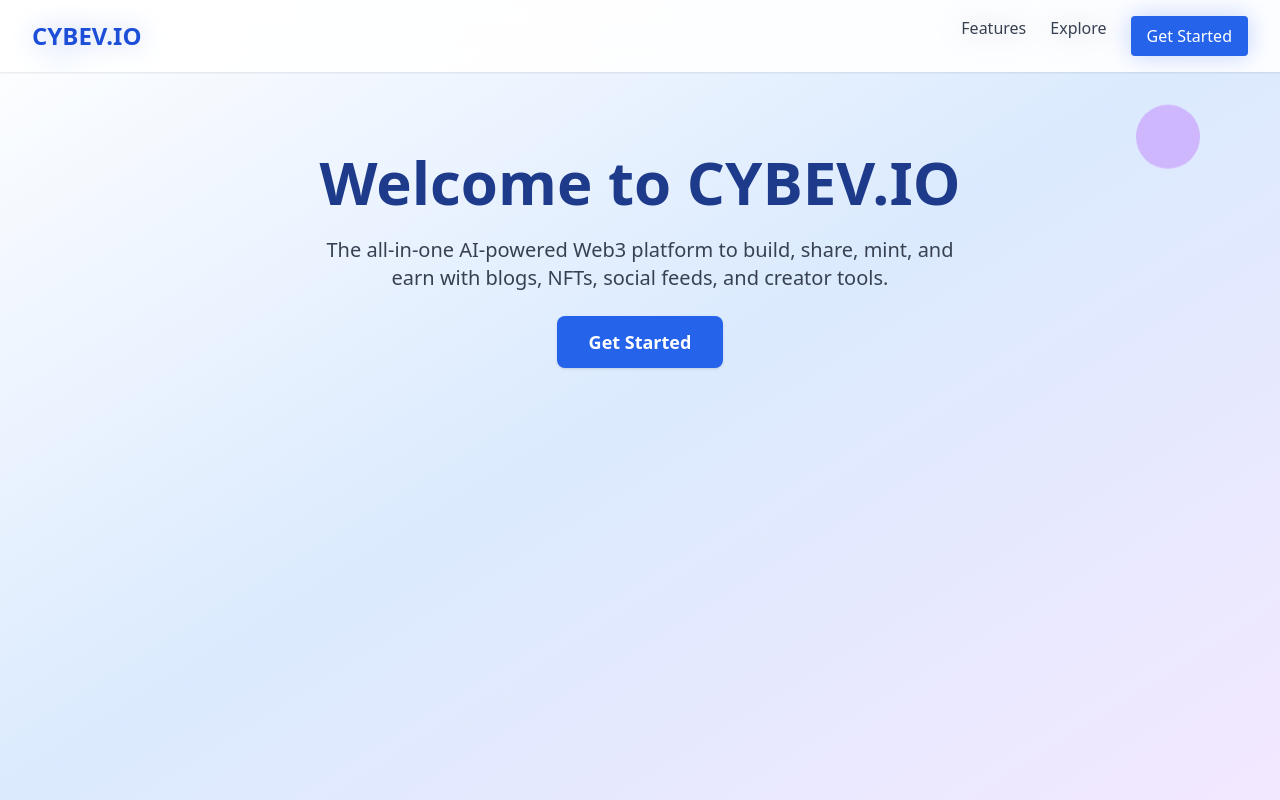
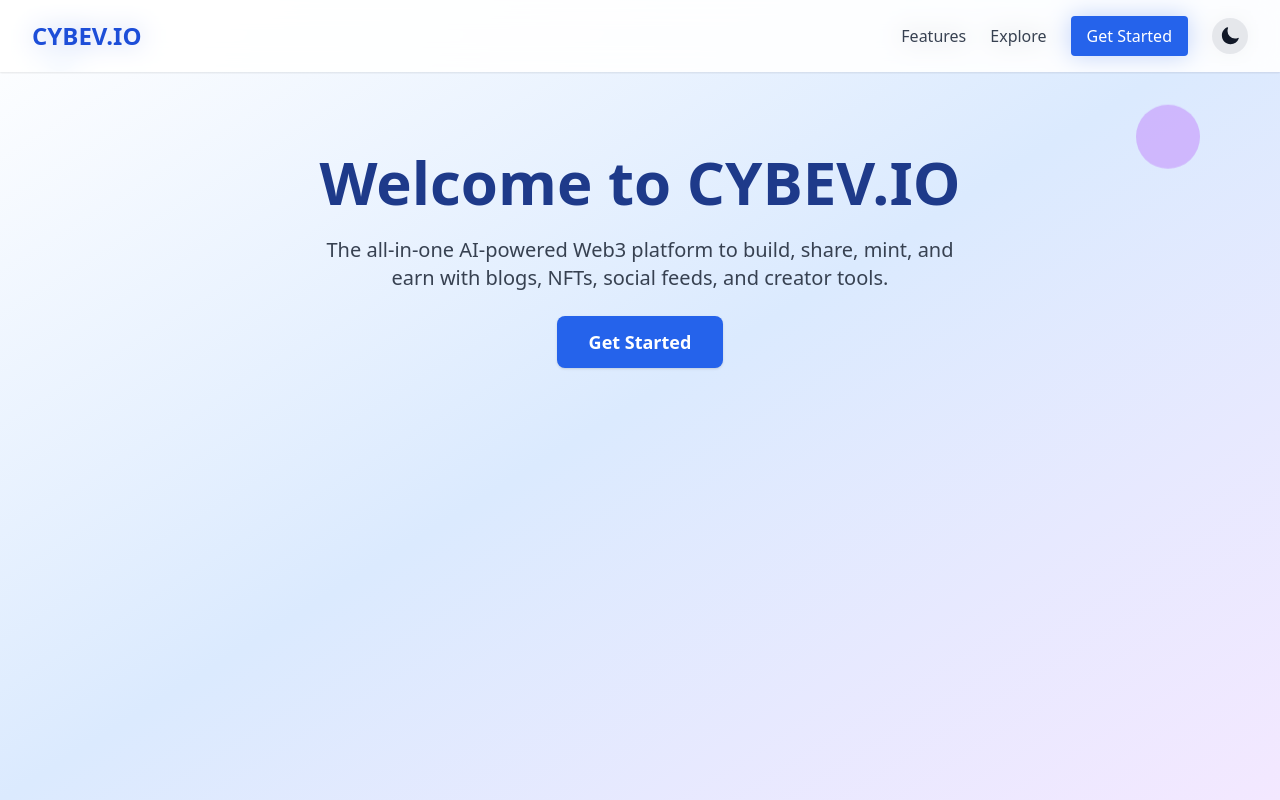
Before and after one commit to cybev1/cybev-frontend, a Next.js app: page / in a window 1280 px wide. Built offline with nearby package versions, Linux system fonts and the light colour scheme.

Commit message:
Add files via upload

```diff
--- a/components/Navbar.js
+++ b/components/Navbar.js
@@ -1,14 +1,22 @@
 
 import Link from 'next/link';
+import { MoonIcon, SunIcon } from '@heroicons/react/24/solid';
 
-export default function Navbar() {
+export default function Navbar({ theme, setTheme }) {
+  const toggleTheme = () => {
+    setTheme(theme === 'light' ? 'dark' : 'light');
+  };
+
   return (
-    <nav className="w-full flex items-center justify-between px-8 py-4 bg-white/70 backdrop-blur-md shadow-sm fixed top-0 z-50">
-      <div className="text-2xl font-bold text-blue-700">CYBEV.IO</div>
-      <div className="space-x-6 hidden md:flex">
-        <Link href="/features" className="text-gray-700 hover:text-blue-700 font-medium transition">Features</Link>
-        <Link href="/explore" className="text-gray-700 hover:text-blue-700 font-medium transition">Explore</Link>
+    <nav className="w-full flex items-center justify-between px-8 py-4 bg-white/70 dark:bg-gray-900/80 backdrop-blur-md shadow-sm fixed top-0 z-50 transition-colors duration-500">
+      <div className="text-2xl font-bold text-blue-700 dark:text-white">CYBEV.IO</div>
+      <div className="space-x-6 hidden md:flex items-center">
+        <Link href="/features" className="text-gray-700 dark:text-gray-300 hover:text-blue-700 dark:hover:text-white font-medium transition">Features</Link>
+        <Link href="/explore" className="text-gray-700 dark:text-gray-300 hover:text-blue-700 dark:hover:text-white font-medium transition">Explore</Link>
         <Link href="/register" className="bg-blue-600 text-white px-4 py-2 rounded hover:bg-blue-700 transition">Get Started</Link>
+        <button onClick={toggleTheme} className="ml-4 p-2 rounded-full bg-gray-200 dark:bg-gray-700 text-gray-900 dark:text-white hover:scale-110 transition">
+          {theme === 'light' ? <MoonIcon className="w-5 h-5" /> : <SunIcon className="w-5 h-5" />}
+        </button>
       </div>
     </nav>
   );
```
